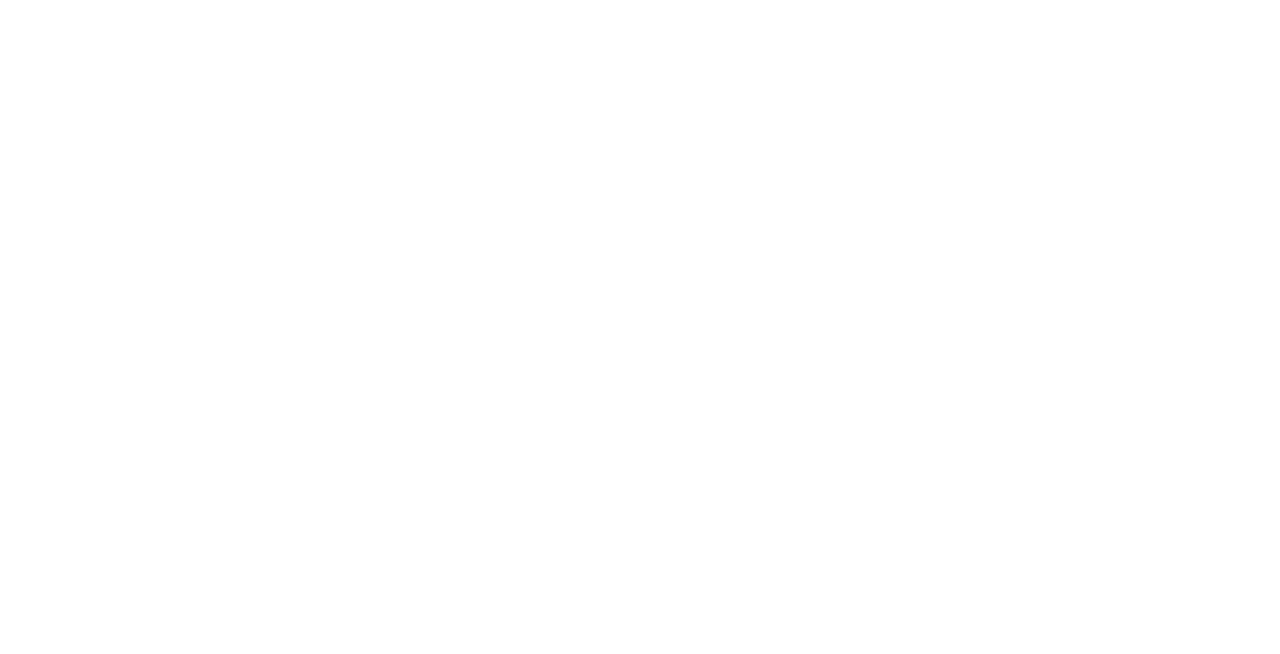
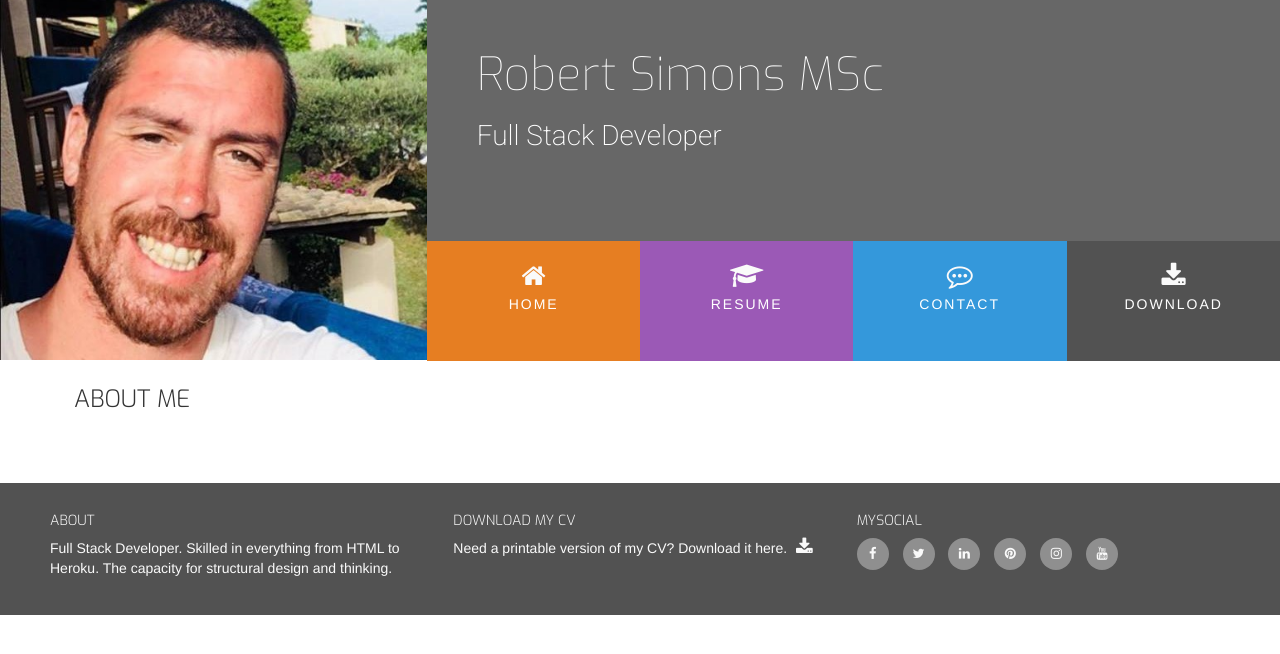
Before and after one commit to RobSimons1/ucd-resume, a plain HTML site: page index.html in a window 1280 px wide. Drawn offline with nearby package versions, Linux system fonts and the light colour scheme.

Commit message:
created personal section basic structure and three reasons heading

```diff
--- a/assets/css/style.css
+++ b/assets/css/style.css
@@ -0,0 +1,208 @@
+@import url('https://fonts.googleapis.com/css?family=Roboto:100,200,300,400,500,600,700|Exo:100,200,300,400,500,600,700');
+
+
+/*------------------------------------Colors*/
+
+.bg-color-name-title {
+    background-color: #676767;
+}
+
+.bg-color-three-reasons {
+    background-color: #ffffff;
+}
+
+
+.ul-menu-color-home {
+    background-color: #e67e22;
+}
+
+.ul-menu-color-resume {
+    background-color: #9b59b6;
+}
+
+.ul-menu-color-contact {
+    background-color: #3498db;
+}
+
+.ul-menu-color-download {
+    background-color: #525252;
+}
+
+/*------------------------------------Special Paddings/Margins/Text*/
+
+h1,
+h2,
+h3,
+h4 {
+    margin: 0;
+}
+
+.uppercase {
+    text-transform: uppercase;
+}
+
+.general-sub {
+    font-family: "Exo", sans-serif;
+    font-weight: 300;
+    color: #fafafa;
+}
+
+.inline-block {
+    display: inline-block;
+}
+
+.section-column {
+    padding: 0 30px 30px;
+    float: none;
+    display: table-cell;
+}
+
+.row-table {
+    display: table;
+}
+
+.section-heading {
+    font-family: "Exo", sans-serif;
+    font-weight: 300;
+    margin-top: 25px;
+    margin-bottom: 40px;
+}
+
+/*------------------------------------Heading*/
+
+header {
+    margin: 0;
+}
+
+.heading {
+    margin-left: 50px;
+
+}
+
+.logo {
+    background: url("../images/Rob1.jpg");
+    background-position: center;
+    background-repeat: no-repeat;
+    background-size: cover;
+    min-height: 360px;
+    transition: all .5s ease-in-out;
+    -moz-transition: all .5s ease-in-out;
+    -webkit-transition: all .5s ease-in-out;
+}
+
+.name {
+    font-family: "Exo", sans-serif;
+    font-weight: 100;
+    font-size: 46px;
+    margin-top: 50px;
+    color: #ffffff;
+}
+
+.title {
+    font-family: "Roboto", sans-serif;
+    font-weight: 200;
+    font-size: 28px;
+    margin-top: 20px;
+    margin-bottom: 90px;
+    color: #ffffff;
+}
+
+#nav {
+    margin: 0;
+}
+
+#nav li {
+    padding: 0;
+}
+
+.menuitem {
+    height: 120px;
+    text-align: center;
+    padding: 0;
+}
+
+.menuitem a {
+    width: 100%;
+    text-decoration: none;
+    color: #ffffff;
+    height: 120px;
+}
+
+.menuitem a i {
+    padding-top: 22px;
+    display: block;
+    color: #fafafa;
+    font-size: 26px;
+}
+
+.menuitem span {
+    display: block;
+    width: 100%;
+    padding-top: 5px;
+    text-align: center;
+    text-transform: uppercase;
+    font-size: 14px;
+    font-weight: 300;
+    letter-spacing: 2px;
+}
+
+/*------------------------------------Hover.css*/
+
+.hvr-sweep-to-bottom:before {
+    background: rgba(0, 0, 0, 0.2);
+    height: 120px;
+}
+
+/*------------------------------------Footer*/
+
+footer {
+    background-color: #525252;
+    color: #fafafa;
+    min-height: 120px;
+    margin: 0;
+}
+
+footer .cv-pdf i {
+    color: #fafafa;
+    text-align: center;
+    font-size: 18px;
+    padding-left: 5px;
+}
+
+footer .cv-pdf i:hover {
+    color: #e84610;
+    transition: all 0.35s ease-in-out;
+    -moz-transition: all 0.35s ease-in-out;
+    -webkit-transition: all 0.35s ease-in-out;
+    -o-transition: all 0.35s ease-in-out;
+
+}
+
+.social-links {
+    padding-bottom: 15px;
+}
+
+.social-links li a i {
+    width: 32px;
+    height: 32px;
+    padding: 12px 0;
+    border-radius: 50%;
+    font-size: 13px;
+    line-height: 7px;
+    text-align: center;
+    color: #fafafa;
+    background: #8f8f8f;
+    transition: all 0.35s ease-in-out;
+    -moz-transition: all 0.35s ease-in-out;
+    -webkit-transition: all 0.35s ease-in-out;
+    -o-transition: all 0.35s ease-in-out;
+}
+
+.social-links li a i:hover{
+    background: #e84610;
+
+}
+
+#footer-details {
+    margin: 20px;
+}
--- a/index.html
+++ b/index.html
@@ -3,11 +3,82 @@
 
 <head>
     <link rel="stylesheet" href="https://maxcdn.bootstrapcdn.com/bootstrap/3.3.7/css/bootstrap.min.css" type="text/css" />
-    <link rel="stylesheet" href="https://stackpath.bootstrapcdn.com/font-awesome/4.7.0/css/font-awesome.min.css" type="text/css" />
+    <link rel="stylesheet" href="https://maxcdn.bootstrapcdn.com/font-awesome/4.7.0/css/font-awesome.min.css" type="text/css" />
+    <link rel="stylesheet" href="https://cdnjs.cloudflare.com/ajax/libs/hover.css/2.3.1/css/hover-min.css" type="text/css" />
+    <link rel="stylesheet" href="assets/css/style.css" type="text/css" />
 </head>
 
 <body>
-
+    <header class="container-fluid">
+        <div class="row">
+            <a href="index.html">
+                <div class="col-md-4 logo"></div>
+            </a>
+            <div class="col-md-8">
+                <div class="row bg-color-name-title">
+                    <div class="heading">
+                        <h1 class="name">Robert Simons MSc</h1>
+                        <h2 class="title">Full Stack Developer</h2>
+                    </div>
+                </div>
+                <div class="row">
+                    <ul id="nav" class="list-inline clearfix">
+                        <li class="col-xs-6 col-sm-3 ul-menu-color-home menuitem">
+                            <a href="#" class="hvr-sweep-to-bottom"><i class="fa fa-home" aria-hidden="true"></i><span>Home</span></a>
+                        </li>
+                        <li class="col-xs-6 col-sm-3 ul-menu-color-resume menuitem">
+                            <a href="#" class="hvr-sweep-to-bottom"><i class="fa fa-graduation-cap" aria-hidden="true"></i><span>Resume</span></a>
+                        </li>
+                        <li class="col-xs-6 col-sm-3 ul-menu-color-contact menuitem">
+                            <a href="#" class="hvr-sweep-to-bottom"><i class="fa fa-commenting-o" aria-hidden="true"></i><span>Contact</span></a>
+                        </li>
+                        <li class="col-xs-6 col-sm-3 ul-menu-color-download menuitem">
+                            <a href="#" class="hvr-sweep-to-bottom"><i class="fa fa-download" aria-hidden="true"></i><span>Download</span></a>
+                        </li>
+                    </ul>
+                </div>
+            </div>
+        </div>
+    </header>
+    <section class="container-fluid">
+            <div class="row row-table">
+                <div class="col-xs-12 col-sm-12 col-md-8 bg-color-three-reasons section-column">
+                    <div class="row">
+                        <div class="col-md-12">
+                            <h3 class="section-heading uppercase">About me</h3>
+                        </div>
+                    </div>
+                </div>
+            </div>
+        </section>
+    <footer class="container-fluid">
+        <div id="footer-details" class="row">
+            <div class="col-sm-4">
+                <h5 class="uppercase general-sub">About</h5>
+                <p class="inline-block">
+                    Full Stack Developer. Skilled in everything from HTML to Heroku. The capacity for structural design and thinking.
+                </p>
+            </div>
+            <div class="col-sm-4">
+                <h5 class="uppercase general-sub">Download My CV</h5>
+                <p class="inline-block">
+                    Need a printable version of my CV? Download it here.
+                    <a href="#" class="cv-pdf"><i class="fa fa-download" aria-hidden="true"></i></a>
+                </p>
+            </div>
+            <div class="col-sm-4">
+                <h5 class="uppercase general-sub">MySocial</h5>
+                <ul class="list-inline social-links">
+                    <li><a target="_blank" href="#"><i class="fa fa-facebook"></i></a></li>
+                    <li><a target="_blank" href="#"><i class="fa fa-twitter"></i></a></li>
+                    <li><a target="_blank" href="#"><i class="fa fa-linkedin"></i></a></li>
+                    <li><a target="_blank" href="#"><i class="fa fa-pinterest"></i></a></li>
+                    <li><a target="_blank" href="#"><i class="fa fa-instagram"></i></a></li>
+                    <li><a target="_blank" href="#"><i class="fa fa-youtube"></i></a></li>
+                </ul>
+            </div>
+        </div>
+    </footer>
 </body>
 
 </html>
```
Also changed, not shown: assets/images/Rob1.jpg (added).
